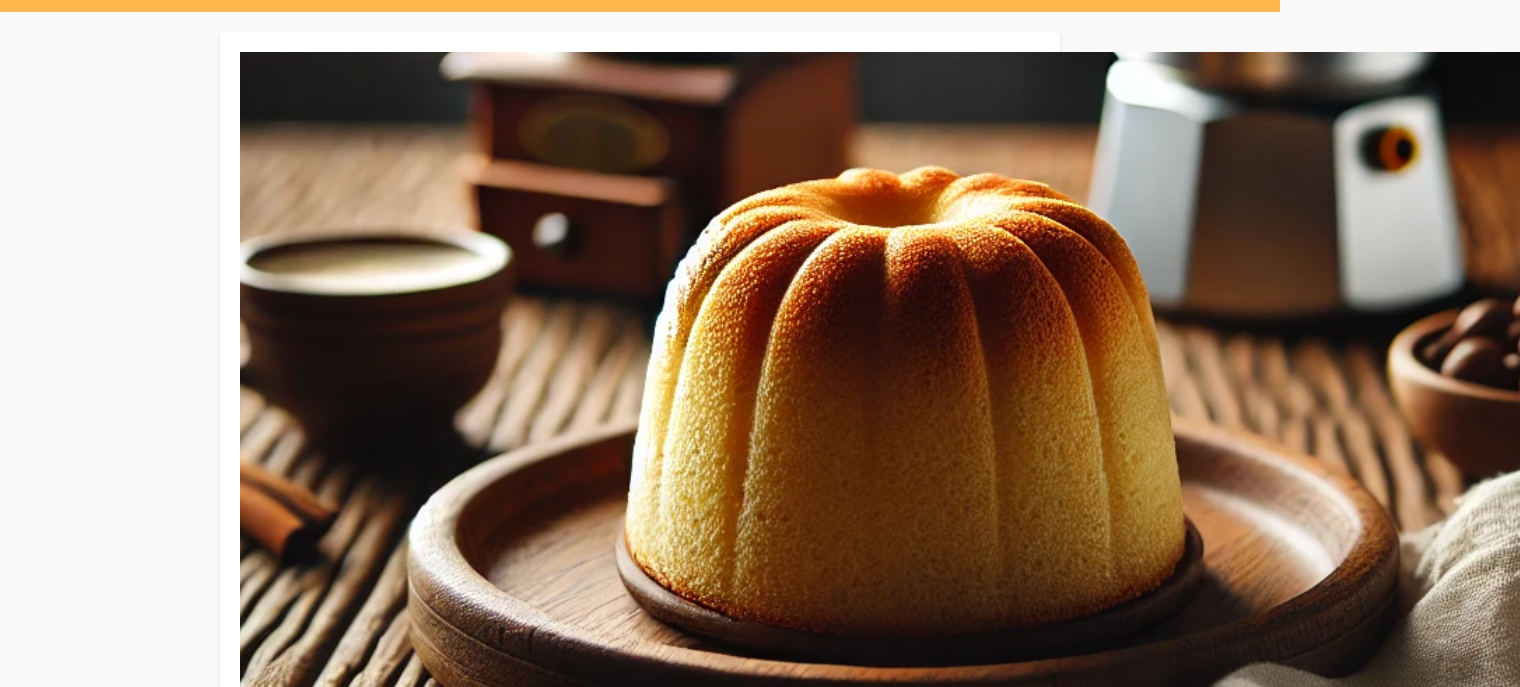
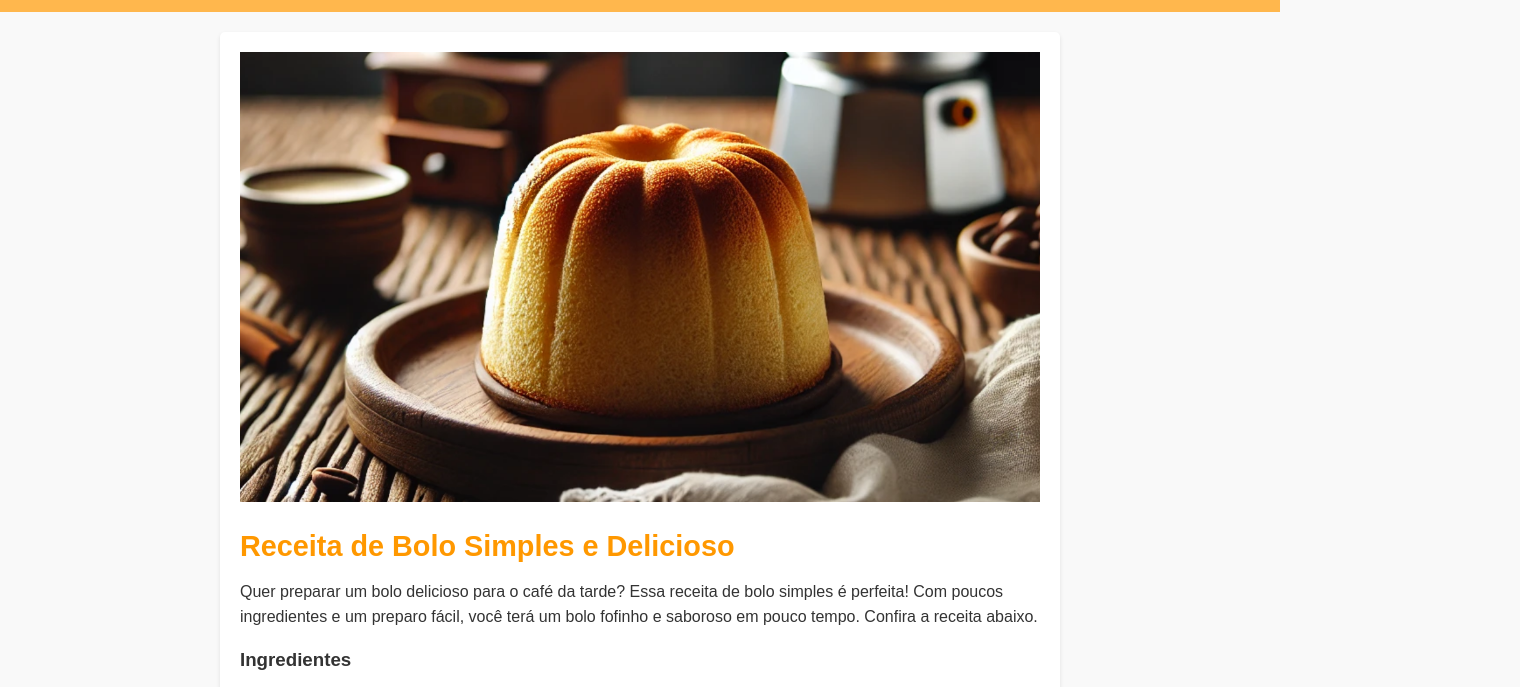
Before and after one commit to projetosdecicerojoceilton/blog, a plain HTML site: page index.html in a window 1280 px wide. Shown: the part 55-742 px from the top of the page, 1520 px wide, since content can reach past the window. Drawn offline with Linux system fonts and the light colour scheme.

Commit message:
Update index.html

```diff
--- a/index.html
+++ b/index.html
@@ -101,7 +101,7 @@
 
     <main>
 
-        <img src="bolosimples.png" alt="receita de bolo simples"/>
+        <img src="bolosimples.png" style= "width: 100%" alt="receita de bolo simples"/>
 
         <h2>Receita de Bolo Simples e Delicioso</h2>
         <p>Quer preparar um bolo delicioso para o café da tarde? Essa receita de bolo simples é perfeita! Com poucos ingredientes e um preparo fácil, você terá um bolo fofinho e saboroso em pouco tempo. Confira a receita abaixo.</p>
```
